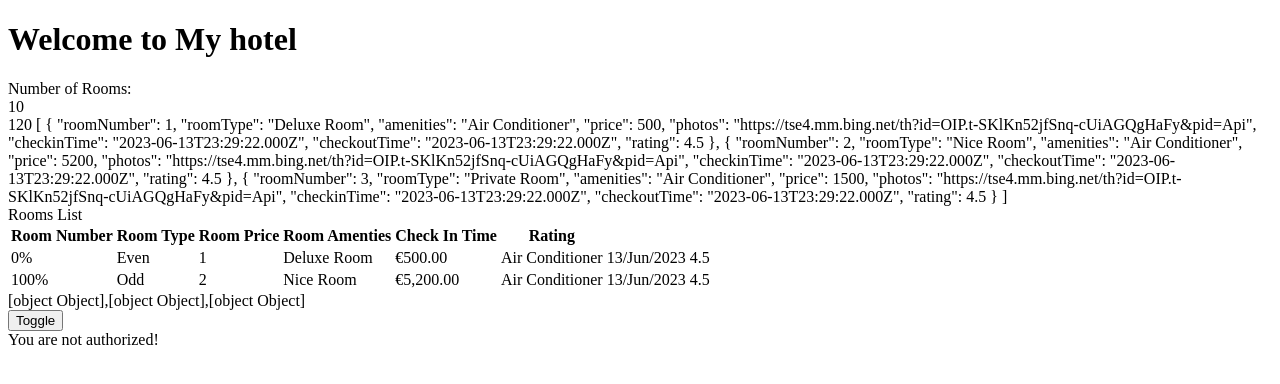
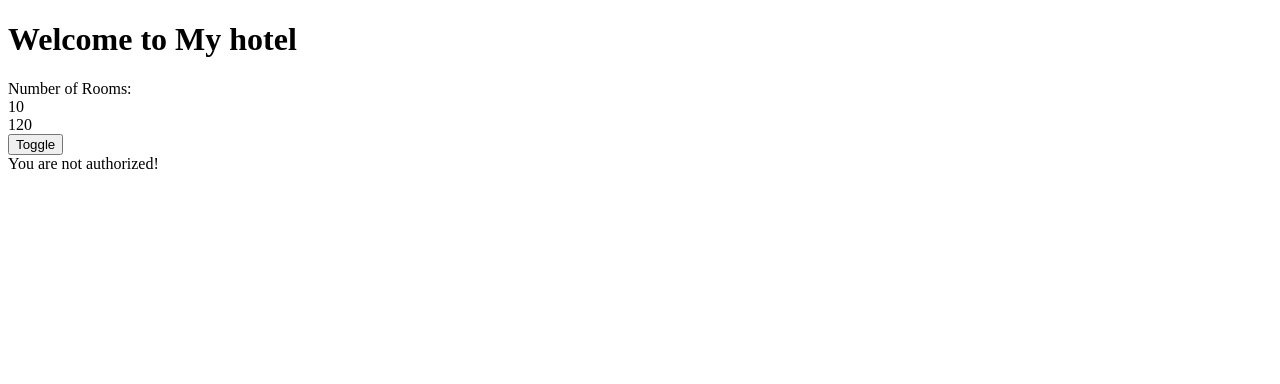
Before and after one commit to maykaltenev/angular-free-code-camp, an Angular app in the folder hotelinvetoryapp/: page / in a window 1280 px wide. Shown: the top 384 px of the page. Built offline with nearby package versions, Linux system fonts and the light colour scheme.

Commit message:
room-list

```diff
--- /dev/null
+++ b/hotelinvetoryapp/src/app/rooms/room-list/room-list.component.html
@@ -0,0 +1,28 @@
+<table>
+  <tr>
+    <th>Room Number</th>
+    <th>Room Type</th>
+    <th>Room Price</th>
+    <th>Room Amenties</th>
+    <th>Check In Time</th>
+    <th>Rating</th>
+  </tr>
+  <tr
+    *ngFor="
+      let room of rooms | slice : 0 : 2;
+      let e = even;
+      let o = odd;
+      let i = index
+    "
+  >
+    <td>{{ i | percent }}</td>
+    <td>{{ e ? "Even" : "Odd" }}</td>
+
+    <td>{{ room.roomNumber }}</td>
+    <td>{{ room.roomType }}</td>
+    <td>{{ room.price | currency : "EUR" }}</td>
+    <td>{{ room.amenities | titlecase }}</td>
+    <td>{{ room.checkinTime | date : "dd/MMM/yyyy" }}</td>
+    <td>{{ room.rating | number : "1.0" }}</td>
+  </tr>
+</table>
--- /dev/null
+++ b/hotelinvetoryapp/src/app/rooms/room-list/room-list.component.ts
@@ -0,0 +1,15 @@
+import { Component, EventEmitter, Input, Output } from '@angular/core';
+import { RoomList } from './../rooms';
+@Component({
+  selector: 'app-room-list',
+  templateUrl: './room-list.component.html',
+  styleUrls: ['./room-list.component.css'],
+})
+export class RoomListComponent {
+  @Input() rooms: RoomList[] = [];
+  @Output() selectedRoom = new EventEmitter<RoomList>();
+
+  constructor() {}
+
+  ngOnInit(): void {}
+}
--- a/hotelinvetoryapp/src/app/rooms/rooms.component.html
+++ b/hotelinvetoryapp/src/app/rooms/rooms.component.html
@@ -4,37 +4,10 @@
   <div [innerHTML]="numberOfRooms"></div>
 </div>
 {{ rooms?.availableRooms ?? "No rooms" }}
-{{ roomList | json }}
+<!-- {{ roomList | json }} -->
+
+<div *ngIf="selectRoom">{{ selectedRoom | json }}</div>
 <div *ngIf="rooms?.availableRooms">
-  Rooms List
-  <table>
-    <tr>
-      <th>Room Number</th>
-      <th>Room Type</th>
-      <th>Room Price</th>
-      <th>Room Amenties</th>
-      <th>Check In Time</th>
-      <th>Rating</th>
-    </tr>
-    <tr
-      *ngFor="
-        let room of roomList | slice : 0 : 2;
-        let e = even;
-        let o = odd;
-        let i = index
-      "
-    >
-      <td>{{ i | percent }}</td>
-      <td>{{ e ? "Even" : "Odd" }}</td>
-
-      <td>{{ room.roomNumber }}</td>
-      <td>{{ room.roomType }}</td>
-      <td>{{ room.price | currency : "EUR" }}</td>
-      <td>{{ room.amenities | titlecase }}</td>
-      <td>{{ room.checkinTime | date : "dd/MMM/yyyy" }}</td>
-      <td>{{ room.rating | number : "1.0" }}</td>
-    </tr>
-  </table>
-  {{ roomList }}
+  <!-- {{ roomList }} -->
 </div>
 <button (click)="toggle()">Toggle</button>
--- a/hotelinvetoryapp/src/app/rooms/rooms.component.ts
+++ b/hotelinvetoryapp/src/app/rooms/rooms.component.ts
@@ -7,6 +7,11 @@ import { Room, RoomList } from './rooms';
   styleUrls: ['./rooms.component.css'],
 })
 export class RoomsComponent {
+  selectRoom($event: Event) {
+    throw new Error('Method not implemented.');
+  }
+
+  selectedRoom!: RoomList;
   hotelName = 'My hotel';
   numberOfRooms = 10;
   hideRooms = false;
@@ -15,7 +20,9 @@ export class RoomsComponent {
     availableRooms: 120,
     bookedRooms: 5,
   };
-  roomList: RoomList[] = [
+  roomList: RoomList[] = [];
+  ngOnInit(): void {
+    this.roomList = [
       {
         roomNumber: 1,
         roomType: 'Deluxe Room',
@@ -50,6 +57,7 @@ export class RoomsComponent {
         rating: 4.5,
       },
     ];
+  }
   toggle() {
     this.hideRooms = !this.hideRooms;
   }
```
Also changed, not shown: hotelinvetoryapp/src/app/app.module.ts (+5 -11 lines), hotelinvetoryapp/src/app/rooms/room-list/room-list.component.css (added), 1 other file (tests, documents, lock files or other folders). Lines whose indentation alone changed are shown as unchanged.
